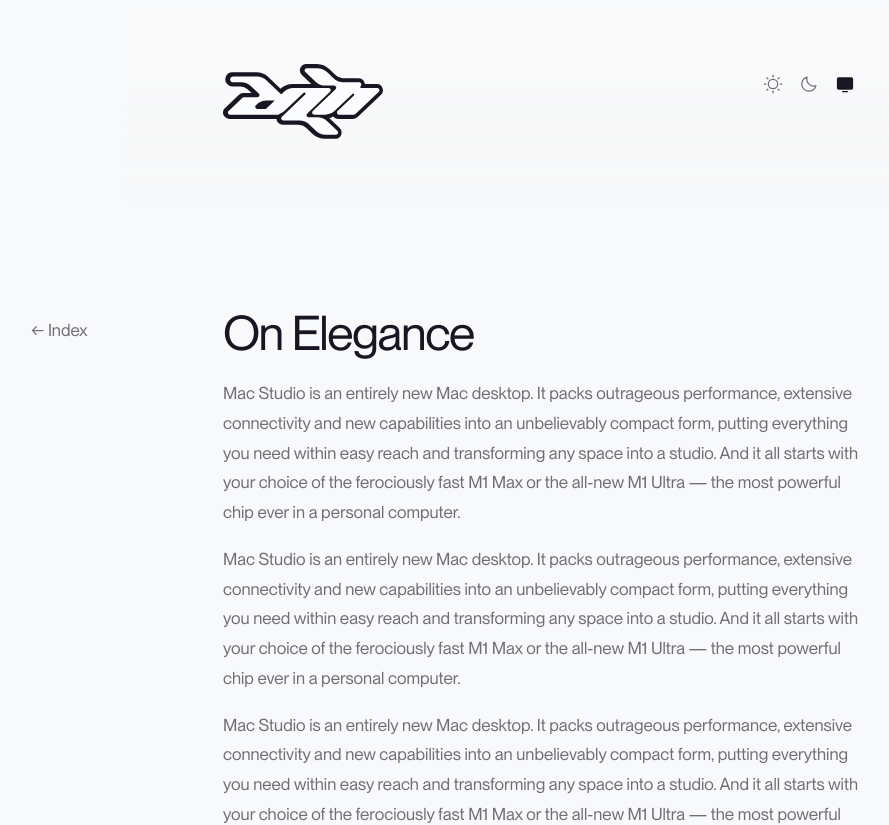
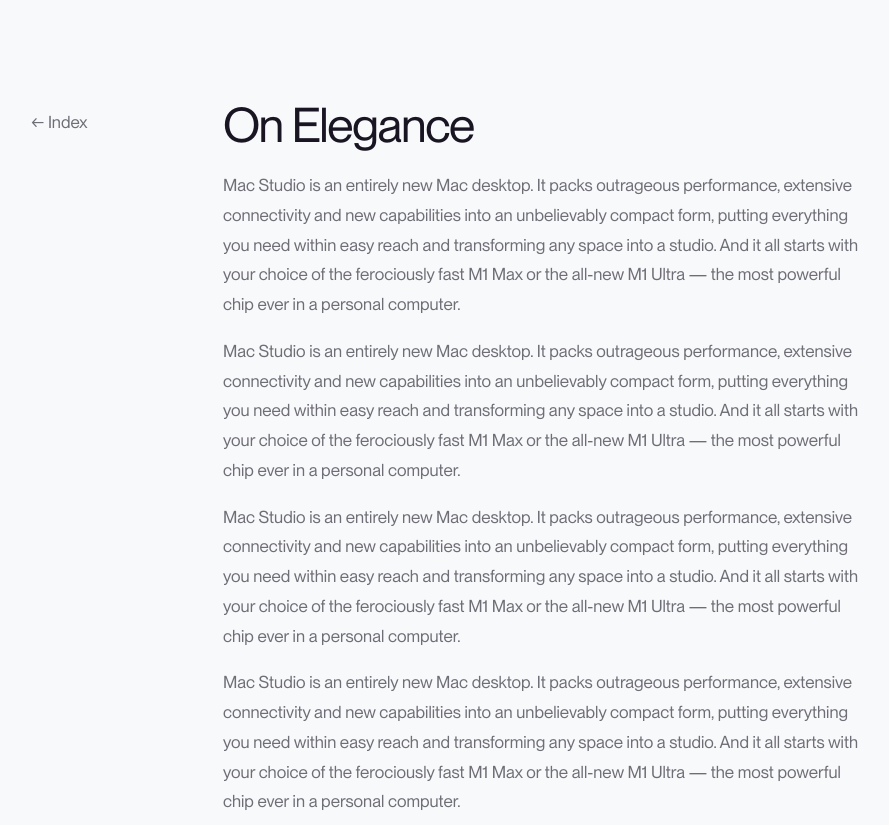
Before and after one commit to Z-an/zan.casa, a Next.js app: page /writing in a window 1280 px wide. Shown: the top 825 px of the page, without its empty margins (97-986 px from the left). Built offline with nearby package versions, Linux system fonts and the light colour scheme.

Commit message:
remove client component from layout

```diff
--- a/app/writing/layout.tsx
+++ b/app/writing/layout.tsx
@@ -10,7 +10,6 @@
 
     return (
         <div>
-            <Navigation />
         <main className={styles.main}>
             <div className={styles.leftHandPane}><Link href="/">← Index</Link></div>
             <div className={styles.content}>{children}</div>
--- a/components/theme.tsx
+++ b/components/theme.tsx
@@ -6,6 +6,7 @@
 export const Theme: React.FC<{size: string}> = (size) => {
     const [theme, setTheme] = useState('system');
 
+    // renders client side
     useEffect(() => {
         const localStorageTheme = localStorage.getItem('theme')
         const savedTheme = localStorageTheme !== null? localStorageTheme : 'system'
```
